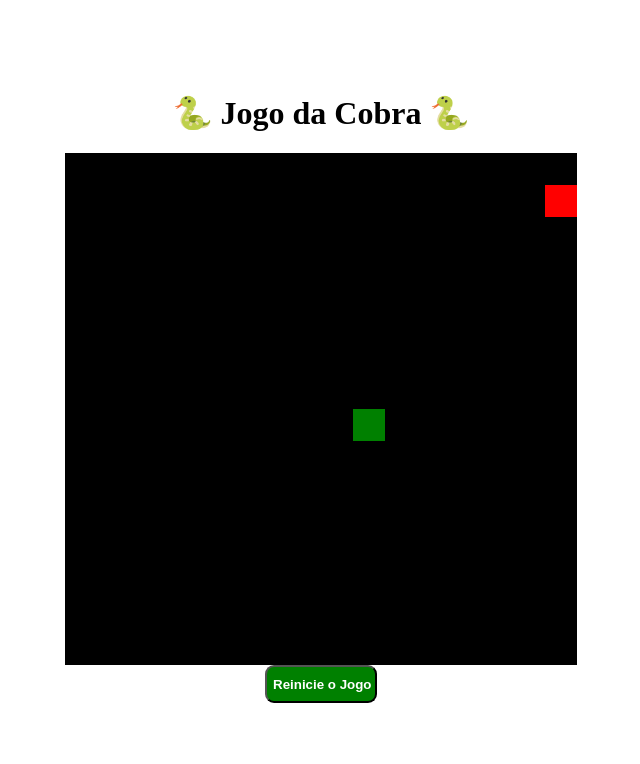
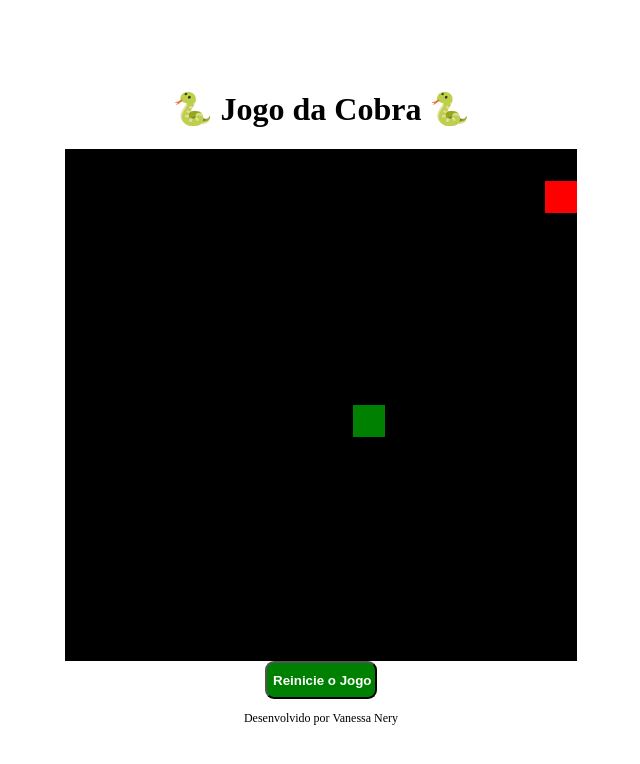
Before and after one commit to VanesNery/Desafio_Jogo-da-Cobrinha, a plain HTML site: page index.html in a window 1280 px wide. Shown: the whole page, without its empty margins (319-959 px from the left). Drawn offline with Linux system fonts and the light colour scheme.

Commit message:
ajustado o footer

```diff
--- a/index.html
+++ b/index.html
@@ -11,5 +11,6 @@
     <h1>🐍  Jogo da Cobra  🐍</h1>
     <canvas id="snake" width="512" height="512"></canvas>
     <input type="button" value="Reinicie o Jogo" onClick="window.location.reload()">
+    <footer>Desenvolvido por Vanessa Nery</footer>
 </body>
 </html>
--- a/style.css
+++ b/style.css
@@ -16,3 +16,8 @@ input{
     color: white;
     font-weight: 700;
 }
+
+footer{
+    font-size: 12px;
+    margin: 12px 0 -19px 0;
+}
```
